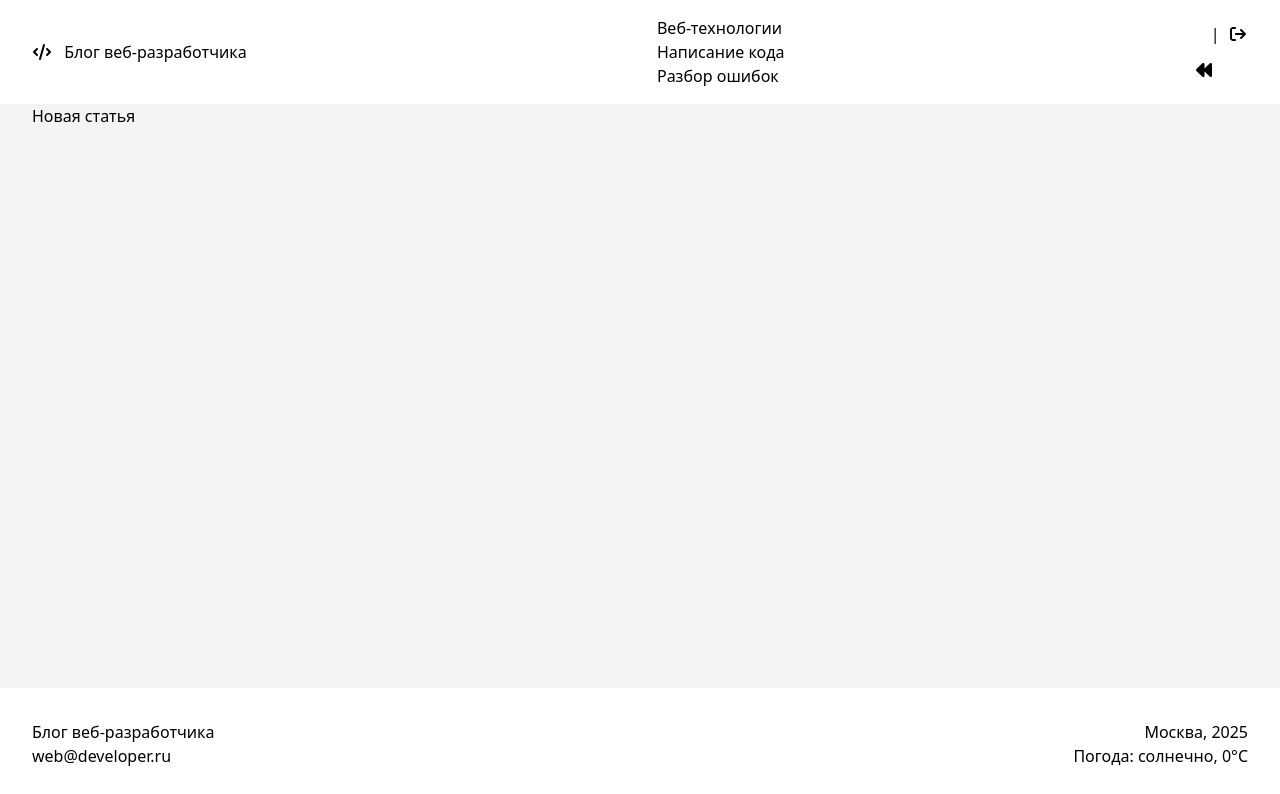
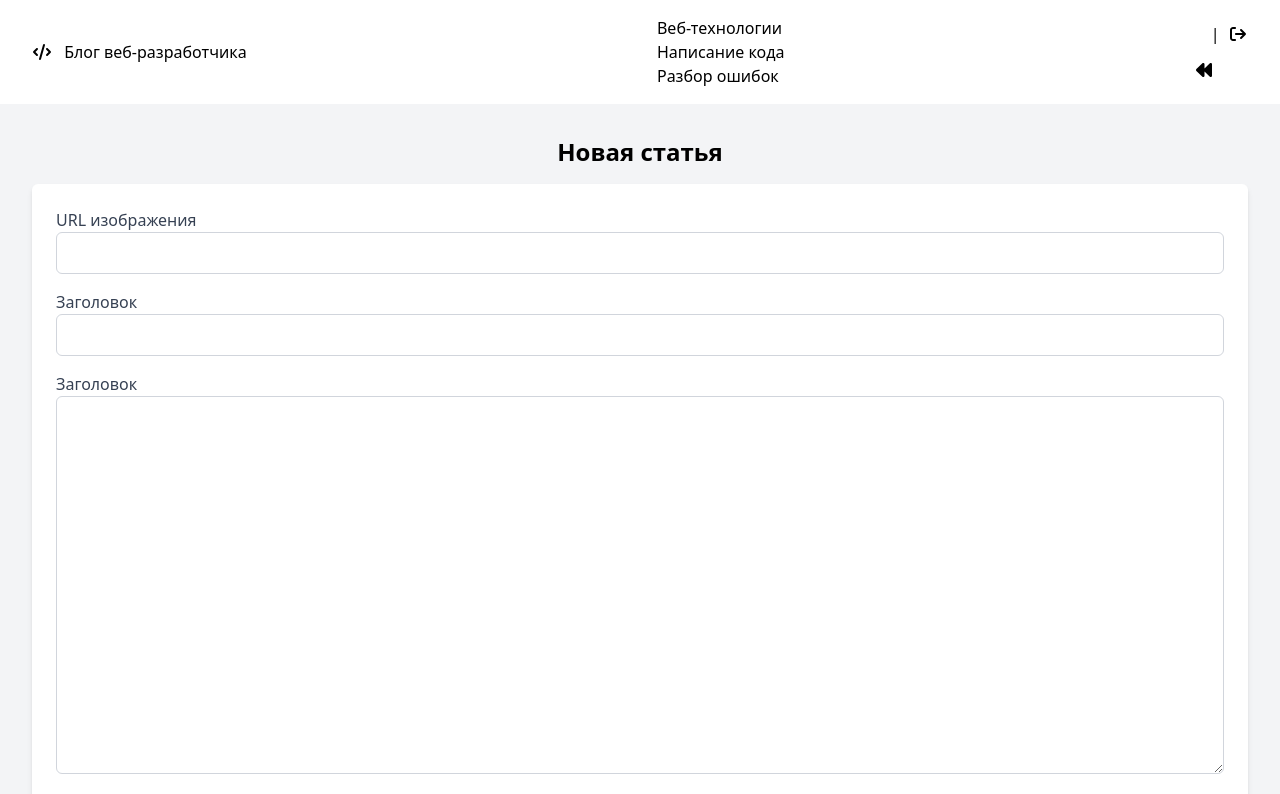
Before and after one commit to TrekusovMax/vue-blog, a Vue app in the folder frontend/: page /post in a window 1280 px wide. Shown: the top 794 px of the page. Built offline with nearby package versions, Linux system fonts and the light colour scheme; no server answers; sample sign-in values are in the browser's storage.

Commit message:
init new post

```diff
--- a/frontend/src/stores/article.js
+++ b/frontend/src/stores/article.js
@@ -66,6 +66,24 @@ export const useArticleStore = defineStore('article', () => {
     }
   }
 
+  const addArticle = async (newArticle) => {
+    try {
+      const response = await fetch(`/api/posts`, {
+        method: 'POST',
+        headers: { 'Content-Type': 'application/json' },
+        body: JSON.stringify(newArticle),
+      })
+      if (!response.ok) {
+        throw new Error('Ошибка запроса добавления статьи')
+      }
+      const data = await response.json()
+
+      return data
+    } catch (error) {
+      console.error('Ошибка добавления статьи', error)
+    }
+  }
+
   const addComment = async (newComment) => {
     try {
       const response = await fetch(`/api/posts/${article.value.id}/comments`, {
@@ -115,6 +133,7 @@ export const useArticleStore = defineStore('article', () => {
     deleteArticle,
     addComment,
     deleteComment,
+    addArticle,
   }
 })
 
--- a/frontend/src/views/NewArticleView.vue
+++ b/frontend/src/views/NewArticleView.vue
@@ -1,9 +1,67 @@
 <script setup>
+import ButtonBase from '@/components/base/ButtonBase.vue'
+import InputBase from '@/components/base/InputBase.vue'
+import InputErrorBase from '@/components/base/InputErrorBase.vue'
+import LabelBase from '@/components/base/LabelBase.vue'
+import MessageBox from '@/components/base/MessageBox.vue'
 import LayoutContainer from '@/components/layout/LayoutContainer.vue'
+import { useArticleStore } from '@/stores/article'
+import { Form } from 'vee-validate'
+import { ref } from 'vue'
+import { useRouter } from 'vue-router'
+
+import * as yup from 'yup'
+
+const articleStore = useArticleStore()
+const router = useRouter()
+
+const schema = yup.object({
+  imageUrl: yup.string().required('URL изображения обязателен').url('Введите корректный URL'),
+  title: yup.string().required('Заголовок обязателен'),
+  content: yup.string().required('Содержимое статьи обязательно'),
+})
+
+const handleAddArticle = async (formdata) => {
+  errorMessage.value = ''
+  const response = await articleStore.addArticle(formdata)
+
+  if (response.error) {
+    errorMessage.value = response.error
+  } else {
+    router.push(`/post/${response.data.id}`)
+  }
+}
+
+const errorMessage = ref('')
 </script>
 
 <template>
-  <LayoutContainer>
-    <h1>Новая статья</h1>
+  <LayoutContainer class="py-8">
+    <h1 class="mb-4 text-center text-2xl font-bold">Новая статья</h1>
+    <Form
+      class="mx-auto w-full rounded-md bg-white p-6 shadow-md"
+      :validation-schema="schema"
+      @submit="handleAddArticle"
+    >
+      <div class="mb-4">
+        <LabelBase for="imageUrl">URL изображения</LabelBase>
+        <InputBase type="text" name="imageUrl" id="imageUrl" />
+        <InputErrorBase name="imageUrl" />
+      </div>
+      <div class="mb-4">
+        <LabelBase for="title">Заголовок</LabelBase>
+        <InputBase type="text" name="title" id="title" />
+        <InputErrorBase name="title" />
+      </div>
+      <div class="mb-4">
+        <LabelBase for="content">Заголовок</LabelBase>
+        <InputBase as="textarea" name="content" id="content" rows="15" />
+        <InputErrorBase name="content" />
+      </div>
+      <div class="mb-4 flex items-center justify-between">
+        <MessageBox v-if="errorMessage" type="error">{{ errorMessage }}</MessageBox>
+        <ButtonBase class="ml-auto" type="submit">Создать</ButtonBase>
+      </div>
+    </Form>
   </LayoutContainer>
 </template>
```
